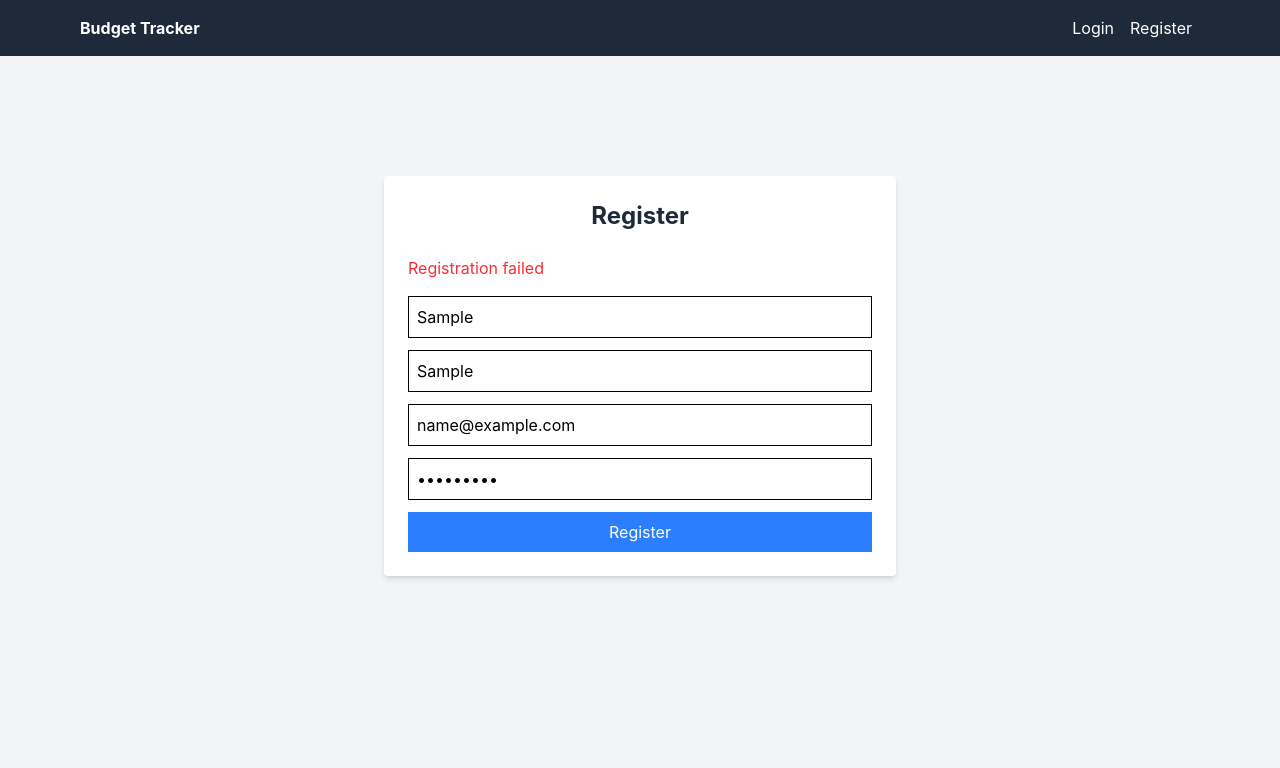
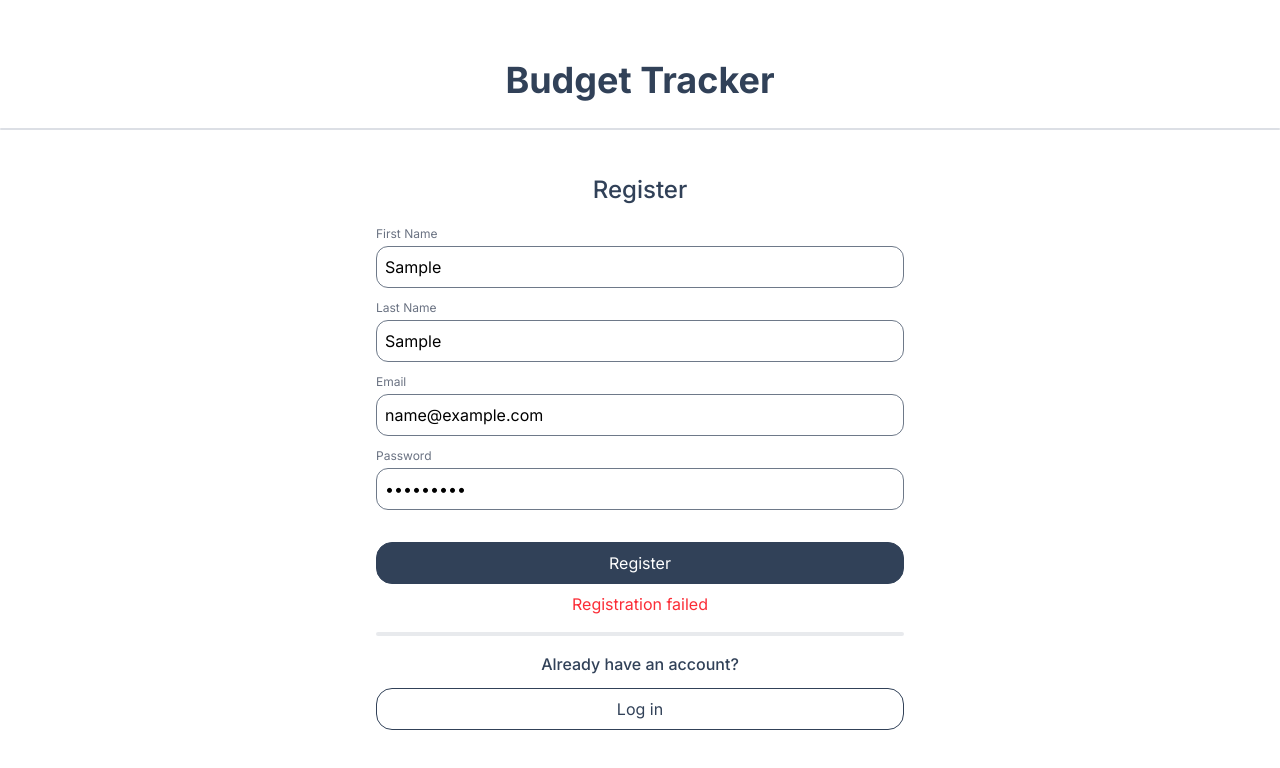
Before and after one commit to Almir-Hysenaj/meal-planner, a React (Vite) app in the folder frontend/: page /register in a window 1280 px wide. Both pictures are taken after typing "Sample", "Sample", "name@example.com", "Sample123" into the empty fields and a click on the button "Register". Shown: the top 768 px of the page. Built offline with nearby package versions, Linux system fonts and the light colour scheme; no server answers.

Commit message:
made changes to auth stlye

```diff
--- a/frontend/src/App.tsx
+++ b/frontend/src/App.tsx
@@ -6,7 +6,7 @@ import {
   Route,
   Navigate,
 } from 'react-router-dom';
-import Navbar from './components/Navbar';
+// import Navbar from './components/Navbar';
 import Home from './pages/Home';
 import Login from './pages/Login';
 import Register from './pages/Register';
@@ -46,7 +46,7 @@ function App() {
 
   return (
     <Router>
-      <Navbar user={user} setUser={setUser} />
+      {/* <Navbar user={user} setUser={setUser} /> */}
       <Routes>
         <Route path="/" element={<Home user={user} error={error} />} />
         <Route
--- a/frontend/src/index.css
+++ b/frontend/src/index.css
@@ -1,5 +1,11 @@
+@import url('https://fonts.googleapis.com/css2?family=Inter:ital,opsz,wght@0,14..32,100..900;1,14..32,100..900&display=swap');
 @import 'tailwindcss';
 
+@theme {
+  --font-inter: 'Inter', sans-serif;
+}
+
 body {
-  @apply bg-gray-100;
+  /* @apply bg-gray-100; */
+  @apply font-inter;
 }
--- a/frontend/src/pages/Login.tsx
+++ b/frontend/src/pages/Login.tsx
@@ -1,6 +1,6 @@
 import { useState } from 'react';
 import axios from 'axios';
-import { useNavigate } from 'react-router-dom';
+import { Link, useNavigate } from 'react-router-dom';
 import type { User } from '../App';
 
 interface LoginProps {
@@ -11,6 +11,10 @@ interface LoginForm {
   email: string;
   password: string;
 }
+
+const inputClass = 'border p-2 w-full mb-3 rounded-xl border-slate-700/70';
+const buttonClass =
+  'p-2 w-full rounded-2xl border border-slate-700 transform transition-transform duration-200 hover:cursor-pointer hover:scale-102';
 
 const Login = ({ setUser }: LoginProps) => {
   const [form, setForm] = useState<LoginForm>({
@@ -42,37 +46,57 @@ const Login = ({ setUser }: LoginProps) => {
   };
 
   return (
-    <div className="min-h-[80vh] flex items-center justify-center p-4">
-      <form
-        className="bg-white p-6 rounded shadow-md w-full max-w-lg"
-        onSubmit={handleSubmit}
-      >
-        <h2 className="text-2xl mb-6 font-bold text-center text-gray-800">
-          Login
+    <div className="min-h-[80vh] flex flex-col items-center pt-15">
+      <h1 className="text-4xl mb-3 font-bold text-center text-slate-700">
+        Budget Tracker
+      </h1>
+      <div className="w-full h-0.5 bg-gray-300/75 my-4 rounded"></div>
+
+      <div className="px-6 py-7 w-full max-w-xl">
+        <form onSubmit={handleSubmit}>
+          <h2 className="text-2xl mb-5 font-medium text-center text-slate-700">
+            Log in
           </h2>
 
-        {error && <p className="text-red-500 mb-4">{error}</p>}
-
+          <p className="text-xs text-gray-500 mb-1">Email Address</p>
           <input
             type="email"
             name="email"
-          placeholder="email"
-          className="border p-2 w-full mb-3"
+            className={inputClass}
             value={form.email}
             onChange={handleChange}
           />
 
+          <p className="text-xs text-gray-500 mb-1">Password</p>
           <input
             type="password"
             name="password"
-          placeholder="password"
-          className="border p-2 w-full mb-3"
+            className={inputClass}
             value={form.password}
             onChange={handleChange}
           />
 
-        <button className="bg-blue-500 text-white p-2 w-full">Login</button>
+          <button
+            className={`${buttonClass} bg-slate-700 text-white mt-5 mb-2 hover:bg-white hover:text-slate-700`}
+          >
+            Log in
+          </button>
+          {error && <p className="text-center text-red-500 mb-4">{error}</p>}
         </form>
+
+        <div className="w-full h-1 bg-gray-300/50 my-4 rounded"></div>
+
+        <h3 className="font-medium text-md mb-1 text-center text-slate-700">
+          Don't have an account?
+        </h3>
+        <Link to="/register">
+          <button
+            className={`${buttonClass} bg-white text-slate-700 my-2 hover:bg-slate-700 hover:text-white`}
+          >
+            Register
+          </button>
+        </Link>
+      </div>
     </div>
   );
 };
--- a/frontend/src/pages/Register.tsx
+++ b/frontend/src/pages/Register.tsx
@@ -1,11 +1,15 @@
 import { useState } from 'react';
 import axios from 'axios';
-import { useNavigate } from 'react-router-dom';
+import { Link, useNavigate } from 'react-router-dom';
 import type { User } from '../App';
 
 interface RegisterProps {
   setUser: React.Dispatch<React.SetStateAction<User | null>>;
 }
+
+const inputClass = 'border p-2 w-full mb-3 rounded-xl border-slate-700/70';
+const buttonClass =
+  'p-2 w-full rounded-2xl border border-slate-700 transform transition-transform duration-200 hover:cursor-pointer hover:scale-102';
 
 const Register = ({ setUser }: RegisterProps) => {
   const [form, setForm] = useState({
@@ -29,45 +33,71 @@ const Register = ({ setUser }: RegisterProps) => {
   };
 
   return (
-    <div className="min-h-[80vh] flex items-center justify-center p-4">
-      <form
-        className="bg-white p-6 rounded shadow-md w-full max-w-lg"
-        onSubmit={handleSubmit}
-      >
-        <h2 className="text-2xl mb-6 font-bold text-center text-gray-800">
+    <div className="min-h-[80vh] flex flex-col items-center pt-15">
+      <h1 className="text-4xl mb-3 font-bold text-center text-slate-700">
+        Budget Tracker
+      </h1>
+      <div className="w-full h-0.5 bg-gray-300/75 my-4 rounded"></div>
+
+      <div className="px-6 py-7 w-full max-w-xl">
+        <form onSubmit={handleSubmit}>
+          <h2 className="text-2xl mb-5 font-medium text-center text-slate-700">
             Register
           </h2>
-        {error && <p className="text-red-500 mb-4">{error}</p>}
+
+          <p className="text-xs text-gray-500 mb-1">First Name</p>
           <input
             type="text"
-          placeholder="firstname"
-          className="border p-2 w-full mb-3"
+            className={inputClass}
             value={form.first_name}
             onChange={(e) => setForm({ ...form, first_name: e.target.value })}
           />
+
+          <p className="text-xs text-gray-500 mb-1">Last Name</p>
           <input
             type="text"
-          placeholder="lastname"
-          className="border p-2 w-full mb-3"
+            className={inputClass}
             value={form.last_name}
             onChange={(e) => setForm({ ...form, last_name: e.target.value })}
           />
+
+          <p className="text-xs text-gray-500 mb-1">Email</p>
           <input
             type="email"
-          placeholder="email"
-          className="border p-2 w-full mb-3"
+            className={inputClass}
             value={form.email}
             onChange={(e) => setForm({ ...form, email: e.target.value })}
           />
+
+          <p className="text-xs text-gray-500 mb-1">Password</p>
           <input
             type="password"
-          placeholder="password"
-          className="border p-2 w-full mb-3"
+            className={inputClass}
             value={form.password}
             onChange={(e) => setForm({ ...form, password: e.target.value })}
           />
-        <button className="bg-blue-500 text-white p-2 w-full">Register</button>
+
+          <button
+            className={`${buttonClass} bg-slate-700 text-white mt-5 mb-2 hover:bg-white hover:text-slate-700`}
+          >
+            Register
+          </button>
+          {error && <p className="text-center text-red-500 mb-4">{error}</p>}
         </form>
+
+        <div className="w-full h-1 bg-gray-300/50 my-4 rounded"></div>
+
+        <h3 className="font-medium text-md mb-1 text-center text-slate-700">
+          Already have an account?
+        </h3>
+        <Link to="/login">
+          <button
+            className={`${buttonClass} bg-white text-slate-700 my-2 hover:bg-slate-700 hover:text-white`}
+          >
+            Log in
+          </button>
+        </Link>
+      </div>
     </div>
   );
 };
```
Also changed, not shown: frontend/src/assets/inspo/Screenshot 2026-04-01 153047.png (added). Lines whose indentation alone changed are shown as unchanged.
